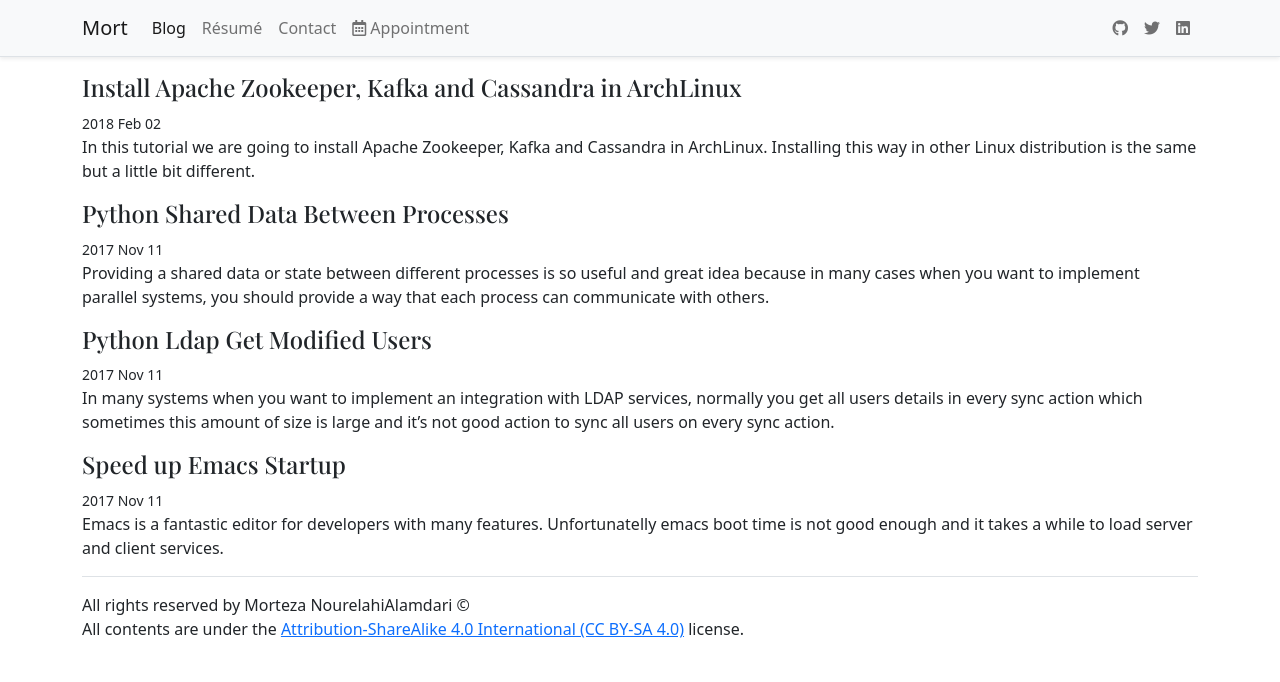
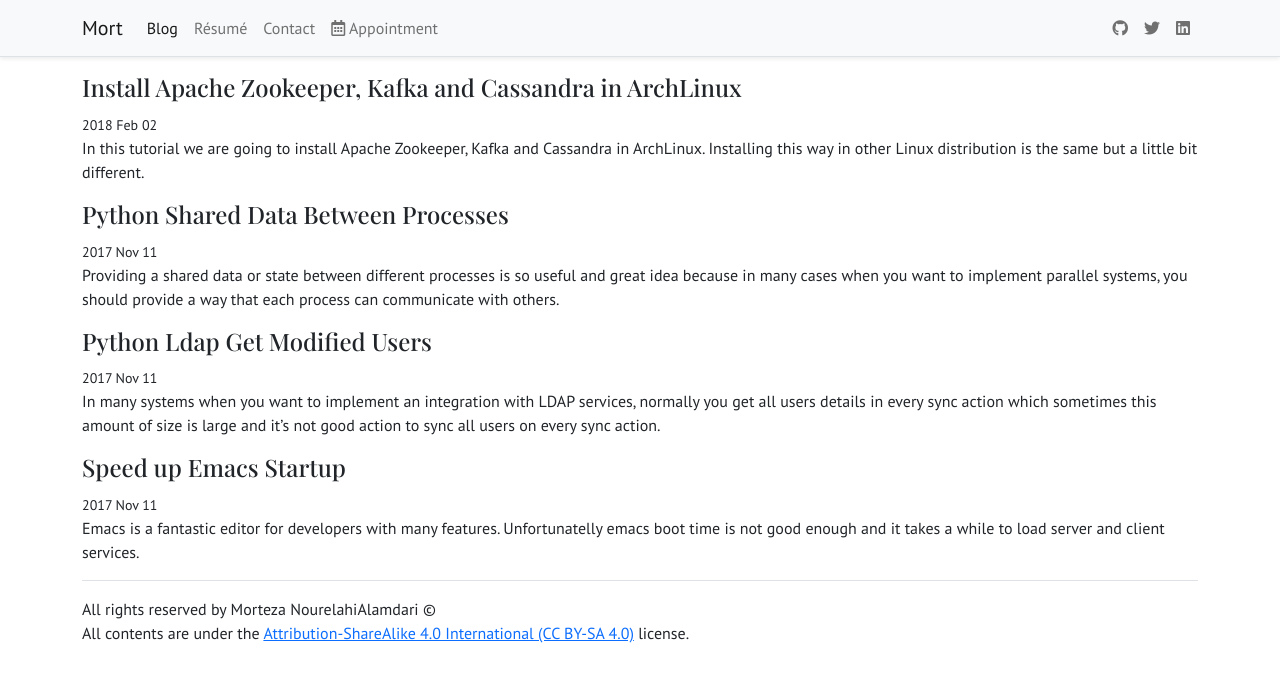
Before and after one commit to Mortezaipo/stage, a Jekyll site: the page built from blog.html, in a window 1280 px wide. Shown: the top 682 px of the page. Built offline with Jekyll 4.4.1, drawn with Linux system fonts in a browser that asks for light colours.

Commit message:
Update theme

```diff
--- a/_layouts/post.html
+++ b/_layouts/post.html
@@ -11,7 +11,7 @@
     </div>
 </div>
 
-<div class="mt-10">
+<div class="mt-10 post-body">
     {{content}}
     {% if page.references %}
     <fieldset>
--- a/blog.html
+++ b/blog.html
@@ -12,7 +12,7 @@
                class="text-body post-title">{{post.title}}</a>
             </h4>
             <small>{{post.date | date: "%Y %b %m"}}</small>
-            <div>{{post.excerpt | strip_html}}</div>
+            <div class="post-body">{{post.excerpt | strip_html}}</div>
         </div>
     </div>
 </div>
--- a/static/css/extra.css
+++ b/static/css/extra.css
@@ -3,14 +3,24 @@
     src: url("../webfonts/PlayfairDisplay-VariableFont_wght.ttf");
 }
 
+@font-face {
+    font-family: "PTSans-Regular";
+    src: url("../webfonts/PTSans-Regular.ttf");
+}
+
+body,
+.post-body {
+    font-family: "PTSans-Regular", serif;
+}
+
 .highlighter-rouge {
-    border:1px solid #A0A0A0;
+    border: 1px solid #A0A0A0;
     border-radius: 4px;
     padding: 5px;
 }
 
 .post-title {
-    font-family: "PlayfairDisplay";
+    font-family: "PlayfairDisplay", serif;
     text-decoration: none;
     color: #000;
 }
```
Also changed, not shown: static/webfonts/PTSans-Regular.ttf (added).
